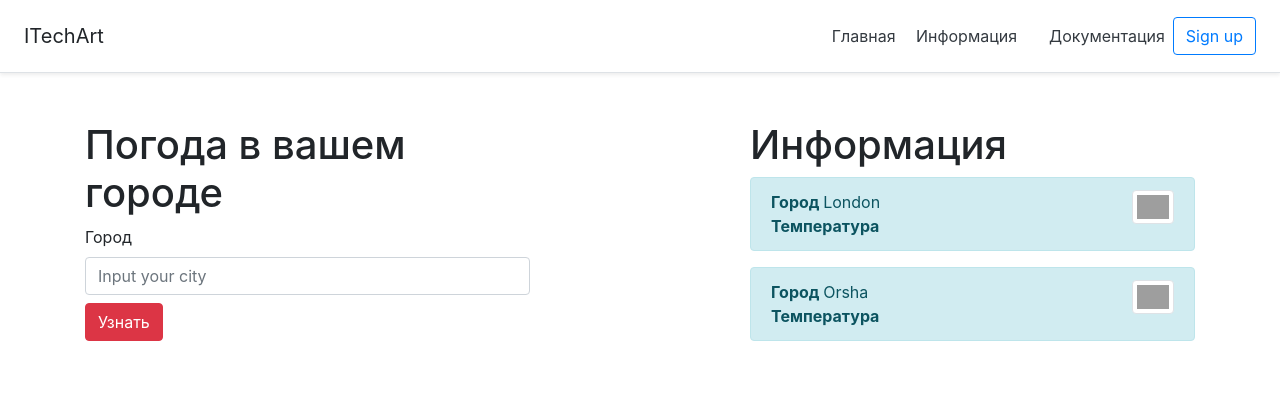
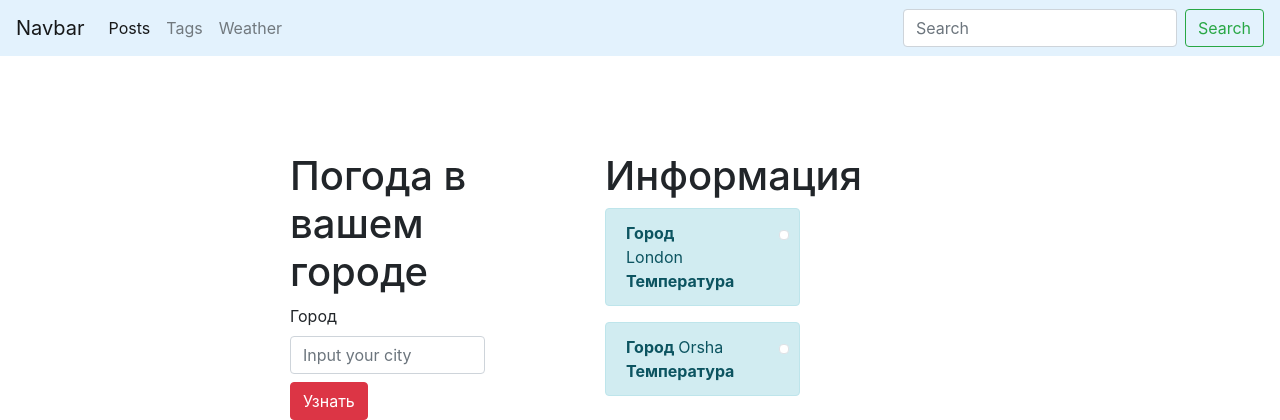
Before and after one commit to DmitryKrushinsky/Blog, a Django app: page /weather in a window 1280 px wide. Shown: the top 420 px of the page. Run offline with Django 3.2, Linux system fonts and the light colour scheme; data comes from the database, SQL or seed files in the repository; both versions use the stored data as it was after the commit; data that the repository does not hold is empty; some libraries are stand-ins or nearby versions; grey boxes are pictures that could not be loaded.

Commit message:
Changed frontend in WeatherAPP accordint to 'DRY'

```diff
--- a/Blogengine/Weather/templates/Weather/weather.html
+++ b/Blogengine/Weather/templates/Weather/weather.html
@@ -1,22 +1,5 @@
-<!DOCTYPE html>
-<html lang="ru">
-<head>
-    <meta charset="UTF-8">
-    <meta name = 'viewport' content="width = device-width, initial-scale = 1.0">
-    <meta http-equiv="X-UA-Compatible" content="ie=edge">
-    <title>Погодное приложение</title>
-    <link rel = 'stylesheet' href="https://stackpath.bootstrapcdn.com/bootstrap/4.3.1/css/bootstrap.min.css">
-</head>
-<body>
-    <div class="d-flex flex-column flex-md-row align-items-center p-3 px-md-4 mb-3 bg-white border-bottom shadow-sm">
-        <h5 class="my-0 mr-md-auto font-weight-normal">ITechArt</h5>
-        <nav class="my-2 my-md-0 mr-md-3">
-            <a class="p-2 text-dark" href="#">Главная</a>
-            <a class="p-2 text-dark" href="#">Информация</a>
-        </nav>
-            <a class="p-2 text-dark" href="#">Документация</a>
-            <a class="btn btn-outline-primary" href="#">Sign up</a>
-    </div>
+{% extends 'base.html' %}
+    {% block content %}
         <div class="container mt-5">
             <div class="row">
                 <div class="col-5 offset-0">
@@ -49,5 +32,4 @@
                 </div>
             </div>
         </div>
-</body>
-</html>
+    {% endblock %}
--- a/Blogengine/Weather/urls.py
+++ b/Blogengine/Weather/urls.py
@@ -2,5 +2,5 @@
 from . import views
 
 urlpatterns = [
-    url('', views.weatherfun),
+    url('', views.weatherfun, name = 'weather_url'),
 ]
--- a/Blogengine/blog/templates/blog/base_blog.html
+++ b/Blogengine/blog/templates/blog/base_blog.html
@@ -12,7 +12,7 @@
         </div>
       </div>
     {% if detail %}
-        <a href="{{ admin_object.get_update_url }}" class="btn  btn-info" style="">Update</a>
+        <a href="{{ admin_object.get_update_url }}" class="btn btn-info" style="">Update</a>
         <a href="{{ admin_object.get_delete_url }}"class="btn btn-info">Delete</a>
     {% endif %}
 {% endblock %}
--- a/Blogengine/blog/views.py
+++ b/Blogengine/blog/views.py
@@ -31,7 +31,7 @@
     else:
         prev_url = ''
     if page.has_next():
-        next_url = '?page={}'.format(page.next_page_number)
+        next_url = '?page={}'.format(page.next_page_number())
     else:
         next_url = ''
 
--- /dev/null
+++ b/Blogengine/templates/navigation.html
@@ -0,0 +1,25 @@
+<nav class="navbar navbar-expand-lg navbar-light" style="background-color: #e3f2fd;">
+    <a class="navbar-brand" href="#">Navbar</a>
+    <button class="navbar-toggler" type="button" data-toggle="collapse" data-target="#navbarSupportedContent" aria-controls="navbarSupportedContent" aria-expanded="false" aria-label="Toggle navigation">
+        <span class="navbar-toggler-icon"></span>
+    </button>
+
+    <div class="collapse navbar-collapse" id="navbarSupportedContent">
+        <ul class="navbar-nav mr-auto">
+        <li class="nav-item active">
+            <a class="nav-link" href="{% url 'posts_list_url' %}">Posts</a>
+        </li>
+        <li class="nav-item">
+            <a class="nav-link" href="{% url 'tags_list_url'%}">Tags</a>
+        </li>
+        <li class="nav-item">
+            <a class="nav-link" href="{% url 'weather_url' %}" tabindex="-1">Weather</a>
+        </li>
+        </ul>
+
+        <form class="form-inline my-2 my-lg-0" action="{% url 'posts_list_url' %}">
+        <input class="form-control mr-sm-2" type="search" placeholder="Search" aria-label="Search" name="search">
+        <button class="btn btn-outline-success my-2 my-sm-0" type="submit">Search</button>
+        </form>
+    </div>
+    </nav>
```
Also changed, not shown: Blogengine/templates/base.html (+6 -30 lines), Blogengine/db.sqlite3.
